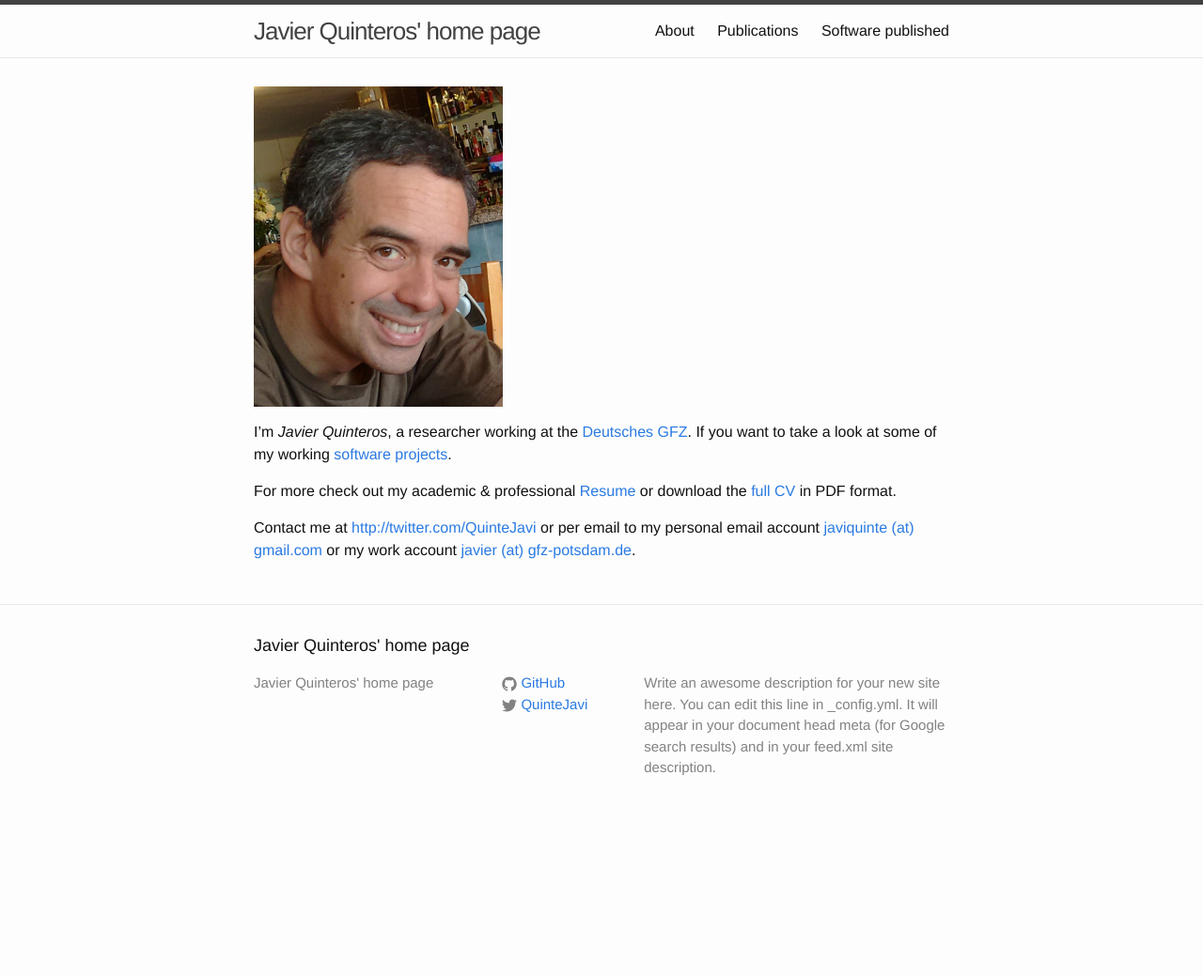
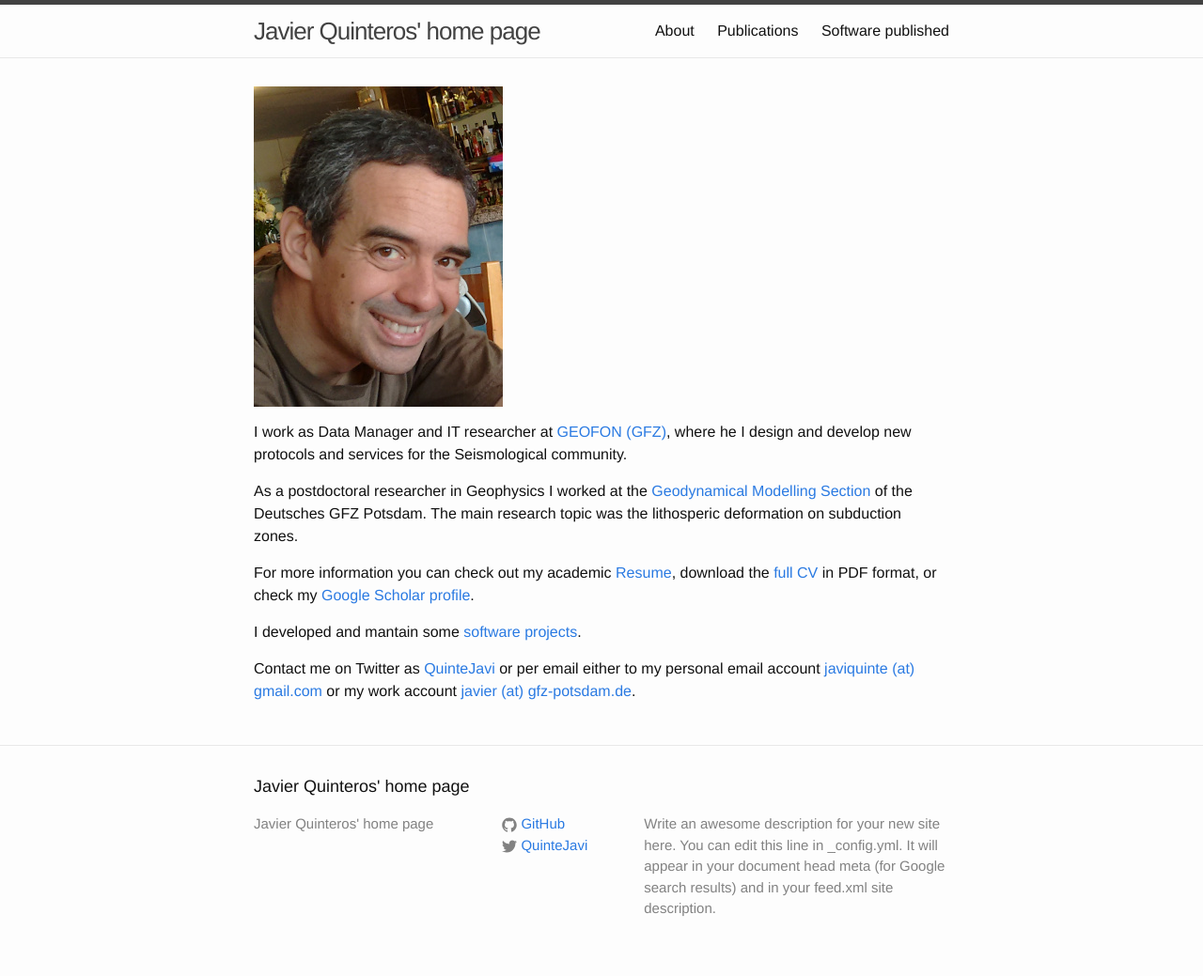
Before and after one commit to javiquinte/javiquinte.github.io, a Jekyll site: the page built from index.md, in a window 1280 px wide. Shown: the whole page at 94% size. Built offline with Jekyll 4.4.1, drawn with Linux system fonts in a browser that asks for light colours; before the commit the page ends 900 px from its top, so only the background shows below that.

Commit message:
Change the text in the main page.

```diff
--- a/index.md
+++ b/index.md
@@ -2,15 +2,25 @@
 layout: default
 ---
 
-![My helpful screenshot]({{ site.baseurl }}/img/javier.jpg)
+![Profile photo]({{ site.baseurl }}/img/javier.jpg)
 
-I'm *Javier Quinteros*, a researcher working at the [Deutsches
-GFZ](http://gfz-potsdam.de). If you want to take a look at some of my working
-[software projects](/software.html).
+I work as Data Manager and IT researcher at [GEOFON
+(GFZ)](http://geofon.gfz-potsdam.de), where he I design and develop new
+protocols and services for the Seismological community.
 
-For more check out my academic &amp; professional [Resume](/resume.html) or
-download the [full CV](/static/Quinteros-CV.pdf) in PDF format.
+As a postdoctoral researcher in Geophysics I worked at the [Geodynamical
+Modelling Section](http://www.gfz-potsdam.de/en/section/geodynamic-modeling/) of
+the Deutsches GFZ Potsdam. The main research topic was the lithosperic
+deformation on subduction zones.
 
-Contact me at [http://twitter.com/QuinteJavi](http://twitter.com/QuinteJavi) or
-per email to my personal email account [javiquinte (at) gmail.com](mailto:javiquinte(at)gmail.com) or my work
-account [javier (at) gfz-potsdam.de](mailto:javier (at) gfz-potsdam.de).
+For more information you can check out my academic [Resume](/resume.html),
+download the [full CV](/static/Quinteros-CV.pdf) in PDF format, or check my
+[Google Scholar
+profile](https://scholar.google.com/citations?user=8o4y6EKnIh0C&hl=es).
+
+I developed and mantain some [software projects](/software.html).
+
+Contact me on Twitter as [QuinteJavi](http://twitter.com/QuinteJavi) or per
+email either to my personal email account [javiquinte (at)
+gmail.com](mailto:javiquinte(at)gmail.com) or my work account [javier (at)
+gfz-potsdam.de](mailto:javier (at) gfz-potsdam.de).
```
